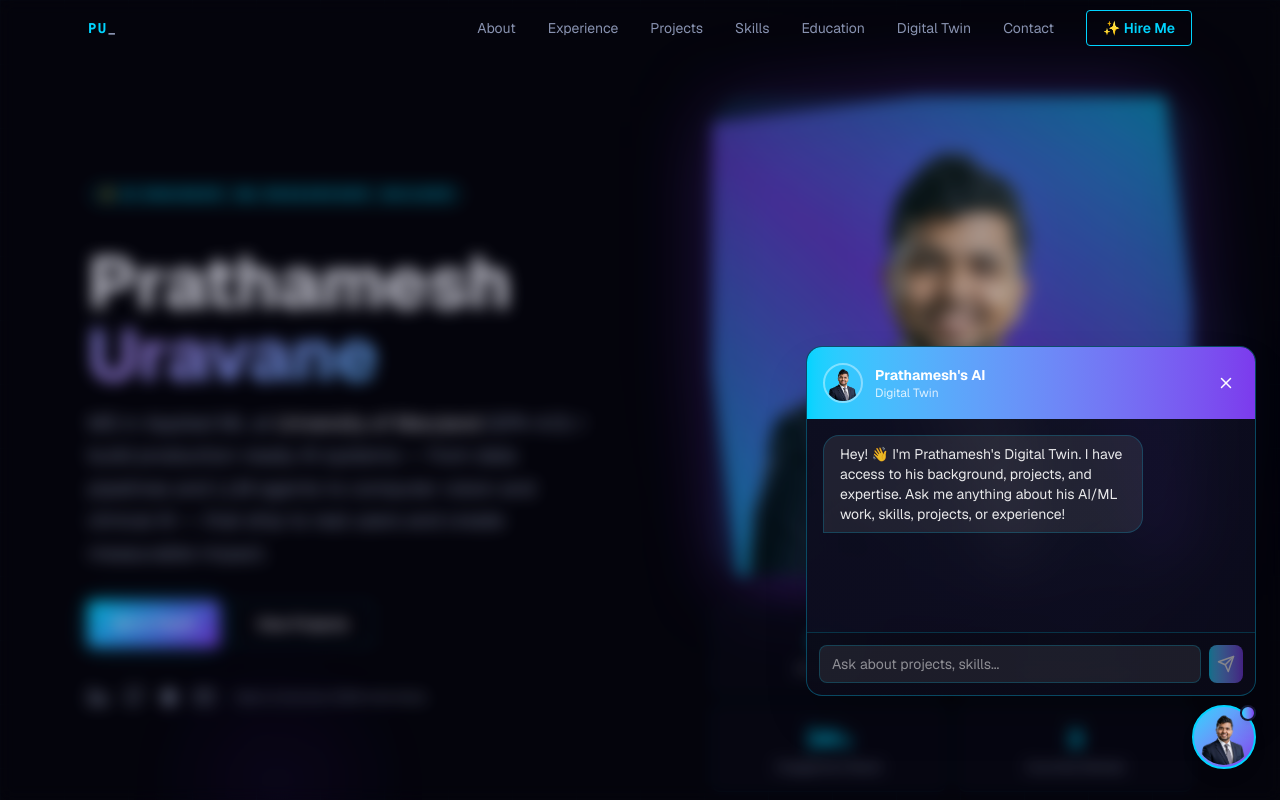
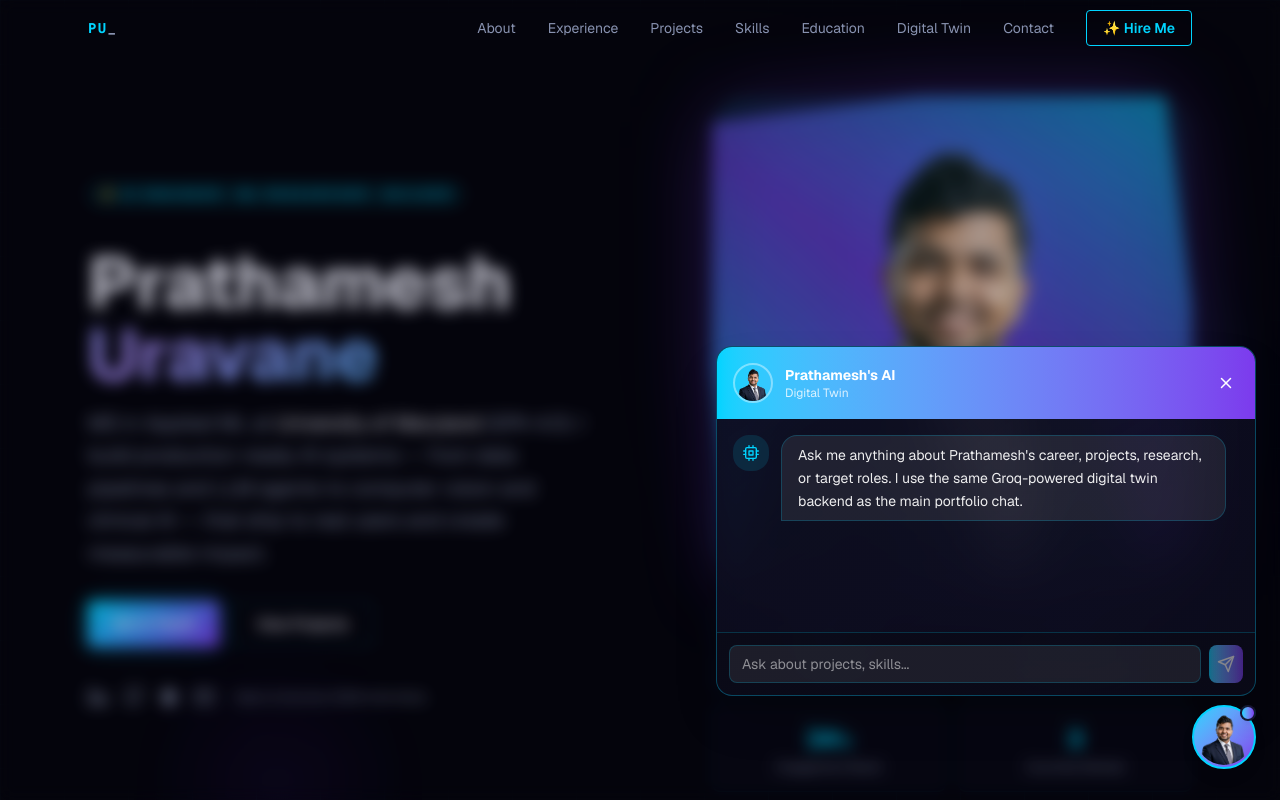
Before and after one commit to upratham/Prathamesh-Uravane, a Next.js app in the folder portfolio/: page / in a window 1280 px wide. Both pictures are taken after a click on the button "Chat with me! 💬". Shown: the top 800 px of the page. Built offline with nearby package versions, Linux system fonts and the light colour scheme.

Commit message:
Use Groq backend for chatbot popup

```diff
--- a/portfolio/components/ChatbotWidget.tsx
+++ b/portfolio/components/ChatbotWidget.tsx
@@ -1,7 +1,10 @@
 "use client";
-import { useState, useEffect, useRef } from "react";
+
+import { useEffect, useRef, useState } from "react";
 import { motion, AnimatePresence } from "framer-motion";
-import { FiX, FiSend } from "react-icons/fi";
+import { FiCpu, FiLoader, FiSend, FiX } from "react-icons/fi";
+import ReactMarkdown from "react-markdown";
+import remarkGfm from "remark-gfm";
 
 interface Message {
   id: string;
@@ -10,157 +13,66 @@ interface Message {
   timestamp: Date;
 }
 
-// Prathamesh's knowledge base
-const PRATHAMESH_CONTEXT = {
-  name: "Prathamesh Uravane",
-  title: "AI Engineer & ML Researcher",
-  education: "MS in Applied ML at University of Maryland (GPA 4.0)",
-  location: "DC/Maryland",
-  status: "Actively seeking Summer 2026 internships",
-
-  expertise: {
-    aiAgents: ["LangChain", "LangGraph", "OpenAI Agents SDK", "RAG Pipelines"],
-    ml: ["TensorFlow", "PyTorch", "scikit-learn", "HuggingFace"],
-    cv: ["OpenCV", "Pose Estimation", "Medical Imaging", "GANs"],
-    backend: ["FastAPI", "Flask", "Docker", "AWS"],
-    llms: ["GPT-4", "Prompt Engineering", "ChromaDB", "Vector Databases"],
-    frontend: ["Next.js", "TypeScript", "React"],
-    data: ["Pandas", "NumPy", "SQL", "PostgreSQL"],
-  },
-
-  projects: [
-    {
-      name: "InsureLLM",
-      description: "RAG-Powered AI Agent for Business Knowledge Automation",
-      details: "Built RAG agent for InsureTech company with MRR 0.875 on 150 test cases, 95.7% accuracy",
-      tech: ["LangChain", "ChromaDB", "OpenAI GPT-4", "Python"],
-    },
-    {
-      name: "MediNotes AI",
-      description: "Clinical Documentation Automation SaaS",
-      details: "Full-stack SaaS automating medical documentation with real-time streaming, JWT auth, Clerk billing",
-      tech: ["FastAPI", "Next.js", "OpenAI", "Docker", "AWS"],
-    },
-    {
-      name: "Vehicle Predictive Maintenance",
-      description: "MLOps Pipeline with Auto-Retraining",
-      details: "End-to-end predictive analytics with CI/CD triggers, DVC versioning, MLflow tracking",
-      tech: ["Python", "DVC", "MLflow", "FastAPI", "Docker"],
-    },
-    {
-      name: "Student Attentiveness Monitor",
-      description: "Real-time Computer Vision Agent",
-      details: "70% reduction in manual review time using face detection and facial landmark analysis",
-      tech: ["OpenCV", "Python", "FastAPI"],
-    },
-  ],
-
-  research: "5 peer-reviewed papers in IEEE/Elsevier on AI, computer vision, and healthcare",
-
-  strengths: [
-    "Full-stack ML: from data pipelines to production APIs",
-    "Building production-ready AI systems, not notebooks",
-    "RAG systems and LLM agents",
-    "Clinical/Healthcare AI applications",
-    "Computer vision and medical imaging",
-    "Production deployment with Docker and AWS",
-  ],
-
-  experience: "Worked across India, Singapore (NTU), and Peru (UMA) in global teams",
-
-  contact: "upratham2002@gmail.com",
+type ChatMessage = {
+  role: "assistant" | "user";
+  content: string;
 };
 
-// Generate contextual responses
-const generateResponse = (userMessage: string): string => {
-  const lowerMessage = userMessage.toLowerCase();
+function AssistantMarkdown({ content }: { content: string }) {
+  return (
+    <ReactMarkdown
+      remarkPlugins={[remarkGfm]}
+      components={{
+        p: ({ children }) => <p className="m-0 leading-relaxed">{children}</p>,
+        ul: ({ children }) => <ul className="m-0 space-y-1 pl-5 list-disc">{children}</ul>,
+        ol: ({ children }) => <ol className="m-0 space-y-1 pl-5 list-decimal">{children}</ol>,
+        li: ({ children }) => <li className="leading-relaxed">{children}</li>,
+        strong: ({ children }) => <strong className="font-semibold text-white">{children}</strong>,
+        em: ({ children }) => <em className="italic">{children}</em>,
+        code: ({ children }) => (
+          <code
+            className="rounded px-1.5 py-0.5 font-mono text-[0.85em]"
+            style={{ background: "rgba(0,212,255,0.08)", color: "#00d4ff" }}
+          >
+            {children}
+          </code>
+        ),
+        h1: ({ children }) => <h3 className="m-0 text-base font-semibold">{children}</h3>,
+        h2: ({ children }) => <h3 className="m-0 text-base font-semibold">{children}</h3>,
+        h3: ({ children }) => <h4 className="m-0 text-sm font-semibold">{children}</h4>,
+        a: ({ children, href }) => (
+          <a href={href} target="_blank" rel="noopener noreferrer" className="text-[#00d4ff] underline underline-offset-2">
+            {children}
+          </a>
+        ),
+        blockquote: ({ children }) => (
+          <blockquote className="m-0 border-l-2 pl-3 italic" style={{ borderColor: "rgba(0,212,255,0.3)" }}>
+            {children}
+          </blockquote>
+        ),
+      }}
+    >
+      {content}
+    </ReactMarkdown>
+  );
+}
 
-  // Greeting
-  if (
-    lowerMessage.match(/^(hey|hi|hello|greetings|good (morning|afternoon|evening))/)
-  ) {
-    return `Hey! 👋 I'm Prathamesh's AI assistant. Feel free to ask me anything about his ${PRATHAMESH_CONTEXT.title} background, projects, skills, or experience! What interests you?`;
-  }
-
-  // Skills/Expertise queries
-  if (
-    lowerMessage.match(
-      /skills|expertise|good at|capable of|can ?(you|he) do|what (can|do) ?(you|he)/
-    )
-  ) {
-    if (lowerMessage.match(/ai|agents|rag|llm|language model/)) {
-      return `Prathamesh is expert in AI agents and LLMs! 🤖 He specializes in LangChain, RAG pipelines, OpenAI integration, and building production LLM applications. He built InsureLLM - a RAG agent achieving 95.7% accuracy on business queries!`;
-    }
-    if (lowerMessage.match(/machine learning|ml|deep learning|models|training/)) {
-      return `He's strong in ML! 🧠 TensorFlow, PyTorch, scikit-learn, HuggingFace - you name it. Built predictive maintenance systems, medical imaging CNNs (96% accuracy), and data-driven analytics pipelines.`;
-    }
-    if (lowerMessage.match(/computer vision|cv|image|video|detection|recognition/)) {
-      return `Computer vision is his strength! 👁️ OpenCV expert, facial recognition, pose estimation, medical imaging. Built real-time student attentiveness monitoring system reducing manual review by 70%.`;
-    }
-    if (lowerMessage.match(/backend|devops|deployment|docker|aws|production/)) {
-      return `He's a full-stack engineer! 🚀 FastAPI expert, Docker containerization, AWS deployment, CI/CD pipelines. All his projects go from prototype to production-ready systems.`;
-    }
-    return `Prathamesh excels at building full-stack production AI systems! 💪 AI Agents, ML pipelines, Computer Vision, Backend engineering, and DevOps. Which area interests you most?`;
-  }
-
-  // Project queries
-  if (lowerMessage.match(/projects?|built|work|portfolio|experience/)) {
-    if (lowerMessage.match(/insurellm|insurance|rag|knowledge|business/)) {
-      return `InsureLLM was a great RAG project! 🎯 It automated employee access to insurance policies and contracts using semantic search + re-ranking. Achieved MRR of 0.875 on 150 business test cases with 95.7% keyword coverage. Tech: LangChain, ChromaDB, GPT-4.`;
-    }
-    if (lowerMessage.match(/medinotes|medical|clinical|health|doctor|documentation/)) {
-      return `MediNotes AI is a full-cycle SaaS product! 🏥 Automates clinical documentation - doctors input notes, get AI-generated summaries, action items, and patient emails via real-time streaming. Built with FastAPI, Next.js, OpenAI, Clerk billing on AWS.`;
-    }
-    if (lowerMessage.match(/vehicle|maintenance|predictive|mlops|data drift/)) {
-      return `Vehicle Predictive Maintenance showcases MLOps! 🔧 End-to-end pipeline predicting failures with automated retraining on data drift. Uses DVC versioning, MLflow tracking, FastAPI REST API, all Dockerized on AWS.`;
-    }
-    if (lowerMessage.match(/student|attentive|education|video|monitoring/)) {
-      return `Student Attentiveness Monitor used real-time CV! 📹 Face detection + facial landmarks to assess attention during remote classes. 70% reduction in manual review time. Multi-threaded OpenCV pipeline.`;
-    }
-    return `Prathamesh has built impressive projects! 🏆 InsureLLM (RAG agent), MediNotes AI (clinical SaaS), Vehicle Predictive Maintenance (MLOps), and more. Want details on any specific project?`;
-  }
-
-  // Research/Publications
-  if (lowerMessage.match(/research|paper|published|ieee|elsevier|citation/)) {
-    return `Prathamesh is a published researcher! 📚 5 peer-reviewed papers in IEEE/Elsevier spanning healthcare AI, computer vision, and predictive analytics. His work bridges academic rigor with production systems.`;
-  }
-
-  // Education
-  if (lowerMessage.match(/education|degree|university|umd|maryland|gpa|school/)) {
-    return `Prathamesh is pursuing an MS in Applied ML at University of Maryland, College Park with a 4.0 GPA! 🎓 He's actively seeking Summer 2026 internships in AI/ML engineering roles.`;
-  }
-
-  // Experience/Background
-  if (lowerMessage.match(/experience|background|history|where|worked|location/)) {
-    return `He has global experience! 🌍 Worked across India, Singapore (NTU), and Peru (UMA) in cross-cultural ML/AI teams. Based in DC/Maryland. His diverse background gives him unique perspective on production AI systems.`;
-  }
-
-  // Contact/Hiring
-  if (lowerMessage.match(/contact|email|hire|internship|opportunity|job|reach/)) {
-    return `Great interest! 🎯 You can reach Prathamesh at ${PRATHAMESH_CONTEXT.contact} or through the Contact section below. He's actively seeking Summer 2026 internships in production ML/AI roles.`;
-  }
-
-  // Healthcare/Medical AI
-  if (lowerMessage.match(/health|medical|clinical|hospital|patient|imaging|mri/)) {
-    return `Prathamesh is passionate about Healthcare AI! 🏥 He built MediNotes AI (clinical documentation), medical imaging CNNs, and researches health informatics. His healthcare AI systems handle real-world clinical workflows.`;
-  }
-
-  // Default helpful response
-  return `That's an interesting question! 💭 I'm here to tell you about Prathamesh's AI/ML expertise, projects, research, and experience. Feel free to ask about his skills, specific projects, education, or how to work with him!`;
-};
+const initialMessages: Message[] = [
+  {
+    id: "1",
+    text:
+      "Ask me anything about Prathamesh's career, projects, research, or target roles. I use the same Groq-powered digital twin backend as the main portfolio chat.",
+    sender: "bot",
+    timestamp: new Date(),
+  },
+];
 
 export default function ChatbotWidget() {
   const [isOpen, setIsOpen] = useState(false);
-  const [messages, setMessages] = useState<Message[]>([
-    {
-      id: "1",
-      text: `Hey! 👋 I'm Prathamesh's Digital Twin. I have access to his background, projects, and expertise. Ask me anything about his AI/ML work, skills, projects, or experience!`,
-      sender: "bot",
-      timestamp: new Date(),
-    },
-  ]);
+  const [messages, setMessages] = useState<Message[]>(initialMessages);
   const [inputValue, setInputValue] = useState("");
   const [isTyping, setIsTyping] = useState(false);
+  const [error, setError] = useState<string | null>(null);
   const messagesEndRef = useRef<HTMLDivElement>(null);
   const chatContainerRef = useRef<HTMLDivElement>(null);
 
@@ -170,9 +82,8 @@ export default function ChatbotWidget() {
 
   useEffect(() => {
     scrollToBottom();
-  }, [messages]);
+  }, [messages, isTyping]);
 
-  // Close chat when clicking outside
   useEffect(() => {
     const handleClickOutside = (event: MouseEvent) => {
       if (
@@ -189,39 +100,82 @@ export default function ChatbotWidget() {
         document.removeEventListener("mousedown", handleClickOutside);
       };
     }
+
+    return undefined;
   }, [isOpen]);
 
   const handleSendMessage = async () => {
-    if (!inputValue.trim()) return;
+    const trimmedMessage = inputValue.trim();
 
-    const userMessage: Message = {
+    if (!trimmedMessage || isTyping) {
+      return;
+    }
+
+    const nextUserMessage: Message = {
       id: Date.now().toString(),
-      text: inputValue,
+      text: trimmedMessage,
       sender: "user",
       timestamp: new Date(),
     };
 
-    setMessages((prev) => [...prev, userMessage]);
+    const nextMessages = [...messages, nextUserMessage];
+    setMessages(nextMessages);
     setInputValue("");
     setIsTyping(true);
+    setError(null);
 
-    // Generate contextual bot response
-    setTimeout(() => {
-      const botResponse = generateResponse(inputValue);
+    try {
+      const response = await fetch("/api/digital-twin", {
+        method: "POST",
+        headers: {
+          "Content-Type": "application/json",
+        },
+        body: JSON.stringify({
+          messages: nextMessages.map((message) => ({
+            role: message.sender === "bot" ? "assistant" : "user",
+            content: message.text,
+          })) as ChatMessage[],
+        }),
+      });
 
-      const botMessage: Message = {
-        id: (Date.now() + 1).toString(),
-        text: botResponse,
-        sender: "bot",
-        timestamp: new Date(),
-      };
+      const payload = (await response.json()) as { reply?: string; error?: string; details?: string };
 
-      setMessages((prev) => [...prev, botMessage]);
+      if (!response.ok) {
+        throw new Error(payload.error || payload.details || "Unable to reach the digital twin backend.");
+      }
+
+      setMessages((current) => [
+        ...current,
+        {
+          id: (Date.now() + 1).toString(),
+          text: payload.reply ?? "No response returned.",
+          sender: "bot",
+          timestamp: new Date(),
+        },
+      ]);
+    } catch (requestError) {
+      const fallbackMessage =
+        requestError instanceof Error
+          ? requestError.message
+          : "Something went wrong while contacting the digital twin.";
+
+      setError(fallbackMessage);
+      setMessages((current) => [
+        ...current,
+        {
+          id: (Date.now() + 1).toString(),
+          text:
+            "I could not reach the shared digital twin backend right now. Please try again in a moment.",
+          sender: "bot",
+          timestamp: new Date(),
+        },
+      ]);
+    } finally {
       setIsTyping(false);
-    }, 600);
+    }
   };
 
-  const handleKeyPress = (e: React.KeyboardEvent) => {
+  const handleKeyDown = (e: React.KeyboardEvent<HTMLInputElement>) => {
     if (e.key === "Enter" && !e.shiftKey) {
       e.preventDefault();
       handleSendMessage();
@@ -230,7 +184,6 @@ export default function ChatbotWidget() {
 
   return (
     <>
-      {/* Chatbot Widget */}
       <div className="fixed bottom-6 right-6 z-40" ref={chatContainerRef}>
         <AnimatePresence mode="wait">
           {isOpen ? (
@@ -244,9 +197,8 @@ export default function ChatbotWidget() {
                 type: "spring",
                 stiffness: 300,
               }}
-              className="absolute bottom-20 right-0 w-[450px] h-[350px] bg-gradient-to-br from-[rgba(13,13,31,0.95)] to-[rgba(13,13,31,0.85)] backdrop-blur-xl rounded-2xl shadow-2xl overflow-hidden border border-[rgba(0,212,255,0.3)] flex flex-col"
+              className="absolute bottom-20 right-0 w-[min(90vw,540px)] h-[350px] bg-gradient-to-br from-[rgba(13,13,31,0.95)] to-[rgba(13,13,31,0.85)] backdrop-blur-xl rounded-2xl shadow-2xl overflow-hidden border border-[rgba(0,212,255,0.3)] flex flex-col"
             >
-              {/* Header */}
               <div className="bg-gradient-to-r from-[#00d4ff] to-[#7c3aed] p-4 flex items-center justify-between flex-shrink-0">
                 <div className="flex items-center gap-3">
                   <div className="w-10 h-10 rounded-full overflow-hidden border-2 border-white/40">
@@ -257,9 +209,7 @@ export default function ChatbotWidget() {
                     />
                   </div>
                   <div>
-                    <p className="text-sm font-bold text-white">
-                      Prathamesh's AI
-                    </p>
+                    <p className="text-sm font-bold text-white">Prathamesh's AI</p>
                     <p className="text-xs text-white/80">Digital Twin</p>
                   </div>
                 </div>
@@ -272,7 +222,6 @@ export default function ChatbotWidget() {
                 </button>
               </div>
 
-              {/* Messages Container */}
               <div className="flex-1 overflow-y-auto p-4 space-y-3 scrollbar-thin scrollbar-thumb-[rgba(0,212,255,0.3)] scrollbar-track-transparent">
                 {messages.map((message) => (
                   <motion.div
@@ -281,19 +230,26 @@ export default function ChatbotWidget() {
                     animate={{ opacity: 1, y: 0 }}
                     transition={{ duration: 0.3 }}
                     className={`flex ${
-                      message.sender === "user"
-                        ? "justify-end"
-                        : "justify-start"
+                      message.sender === "user" ? "justify-end" : "justify-start"
                     }`}
                   >
+                    {message.sender === "bot" && (
+                      <div className="w-9 h-9 rounded-2xl flex items-center justify-center shrink-0 mr-3" style={{ background: "rgba(0,212,255,0.12)", color: "#00d4ff" }}>
+                        <FiCpu size={16} />
+                      </div>
+                    )}
                     <div
-                      className={`max-w-xs px-4 py-2 rounded-2xl text-sm ${
+                      className={`max-w-[88%] px-4 py-2 rounded-2xl text-sm ${
                         message.sender === "user"
                           ? "bg-gradient-to-r from-[#00d4ff] to-[#7c3aed] text-white rounded-br-none"
-                          : "bg-[rgba(255,255,255,0.08)] text-[rgba(255,255,255,0.9)] border border-[rgba(0,212,255,0.2)] rounded-bl-none"
+                          : "bg-[rgba(255,255,255,0.08)] text-[rgba(255,255,255,0.92)] border border-[rgba(0,212,255,0.2)] rounded-bl-none"
                       }`}
                     >
-                      {message.text}
+                      {message.sender === "bot" ? (
+                        <AssistantMarkdown content={message.text} />
+                      ) : (
+                        message.text
+                      )}
                     </div>
                   </motion.div>
                 ))}
@@ -304,32 +260,24 @@ export default function ChatbotWidget() {
                     animate={{ opacity: 1, y: 0 }}
                     className="flex justify-start"
                   >
+                    <div className="w-9 h-9 rounded-2xl flex items-center justify-center shrink-0 mr-3" style={{ background: "rgba(0,212,255,0.12)", color: "#00d4ff" }}>
+                      <FiCpu size={16} />
+                    </div>
                     <div className="bg-[rgba(255,255,255,0.08)] text-[rgba(255,255,255,0.9)] px-4 py-2 rounded-2xl rounded-bl-none border border-[rgba(0,212,255,0.2)]">
                       <div className="flex gap-1">
                         <motion.div
                           animate={{ y: [0, -4, 0] }}
-                          transition={{
-                            duration: 0.6,
-                            repeat: Infinity,
-                          }}
+                          transition={{ duration: 0.6, repeat: Infinity }}
                           className="w-2 h-2 rounded-full bg-[#00d4ff]"
                         />
                         <motion.div
                           animate={{ y: [0, -4, 0] }}
-                          transition={{
-                            duration: 0.6,
-                            delay: 0.1,
-                            repeat: Infinity,
-                          }}
+                          transition={{ duration: 0.6, delay: 0.1, repeat: Infinity }}
                           className="w-2 h-2 rounded-full bg-[#00d4ff]"
                         />
                         <motion.div
                           animate={{ y: [0, -4, 0] }}
-                          transition={{
-                            duration: 0.6,
-                            delay: 0.2,
-                            repeat: Infinity,
-                          }}
+                          transition={{ duration: 0.6, delay: 0.2, repeat: Infinity }}
                           className="w-2 h-2 rounded-full bg-[#00d4ff]"
                         />
                       </div>
@@ -337,17 +285,20 @@ export default function ChatbotWidget() {
                   </motion.div>
                 )}
 
+                {error && !isTyping && (
+                  <p className="text-xs text-red-300 px-1">{error}</p>
+                )}
+
                 <div ref={messagesEndRef} />
               </div>
 
-              {/* Input Area */}
               <div className="border-t border-[rgba(0,212,255,0.2)] p-3 flex-shrink-0 bg-[rgba(0,0,0,0.2)]">
                 <div className="flex gap-2">
                   <input
                     type="text"
                     value={inputValue}
                     onChange={(e) => setInputValue(e.target.value)}
-                    onKeyPress={handleKeyPress}
+                    onKeyDown={handleKeyDown}
                     placeholder="Ask about projects, skills..."
                     className="flex-1 bg-[rgba(255,255,255,0.08)] border border-[rgba(0,212,255,0.2)] rounded-lg px-3 py-2 text-sm text-white placeholder-[rgba(255,255,255,0.5)] focus:outline-none focus:border-[rgba(0,212,255,0.5)] focus:bg-[rgba(255,255,255,0.12)] transition-all"
                   />
@@ -357,7 +308,7 @@ export default function ChatbotWidget() {
                     className="bg-gradient-to-r from-[#00d4ff] to-[#7c3aed] text-white p-2 rounded-lg hover:shadow-lg transition-all disabled:opacity-50 disabled:cursor-not-allowed"
                     aria-label="Send message"
                   >
-                    <FiSend size={18} />
+                    {isTyping ? <FiLoader className="animate-spin" size={18} /> : <FiSend size={18} />}
                   </button>
                 </div>
               </div>
@@ -365,7 +316,6 @@ export default function ChatbotWidget() {
           ) : null}
         </AnimatePresence>
 
-        {/* Floating Avatar Button */}
         <motion.button
           initial={{ scale: 0 }}
           animate={{ scale: 1 }}
@@ -379,10 +329,8 @@ export default function ChatbotWidget() {
           className="relative group"
           aria-label="Open chatbot"
         >
-          {/* Glow effect */}
           <div className="absolute inset-0 bg-gradient-to-r from-[#00d4ff] to-[#7c3aed] rounded-full opacity-0 group-hover:opacity-100 transition-opacity duration-300 blur-lg -z-10" />
 
-          {/* Avatar button */}
           <div className="relative w-16 h-16 rounded-full overflow-hidden border-2 border-[#00d4ff] shadow-lg hover:shadow-2xl transition-all duration-300 bg-gradient-to-br from-[#00d4ff] to-[#7c3aed] p-0.5 cursor-pointer hover:scale-110">
             <img
               src="/profile.png"
@@ -391,7 +339,6 @@ export default function ChatbotWidget() {
             />
           </div>
 
-          {/* Notification badge */}
           <motion.div
             animate={{ scale: [1, 1.2, 1] }}
             transition={{
@@ -401,7 +348,6 @@ export default function ChatbotWidget() {
             className="absolute top-0 right-0 w-4 h-4 bg-gradient-to-r from-[#00d4ff] to-[#7c3aed] rounded-full border-2 border-[rgba(13,13,31,0.9)] shadow-lg"
           />
 
-          {/* Tooltip */}
           <motion.div
             initial={{ opacity: 0, x: 10 }}
             whileHover={{ opacity: 1, x: 0 }}
@@ -412,7 +358,6 @@ export default function ChatbotWidget() {
         </motion.button>
       </div>
 
-      {/* Backdrop when open */}
       <AnimatePresence>
         {isOpen && (
           <motion.div
```
